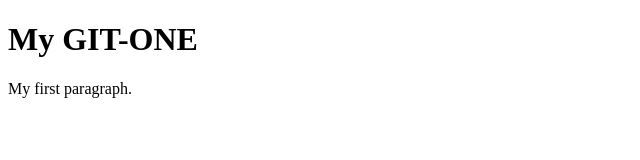
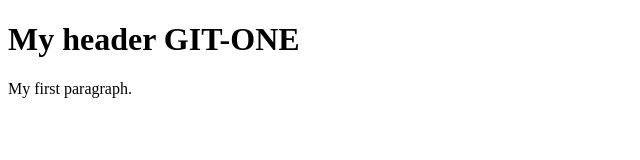
Before and after one commit to TQ-Bui/git-one, a plain HTML site: page index.html in a window 1280 px wide. Shown: the whole page, without its empty margins (0-640 px from the left). Drawn offline with Linux system fonts and the light colour scheme.

Commit message:
added index header

```diff
--- a/index.html
+++ b/index.html
@@ -2,7 +2,7 @@
 <html>
 <body>
 
-<h1>My GIT-ONE</h1>
+<h1>My header GIT-ONE</h1>
 
 <p>My first paragraph.</p>
 
```
